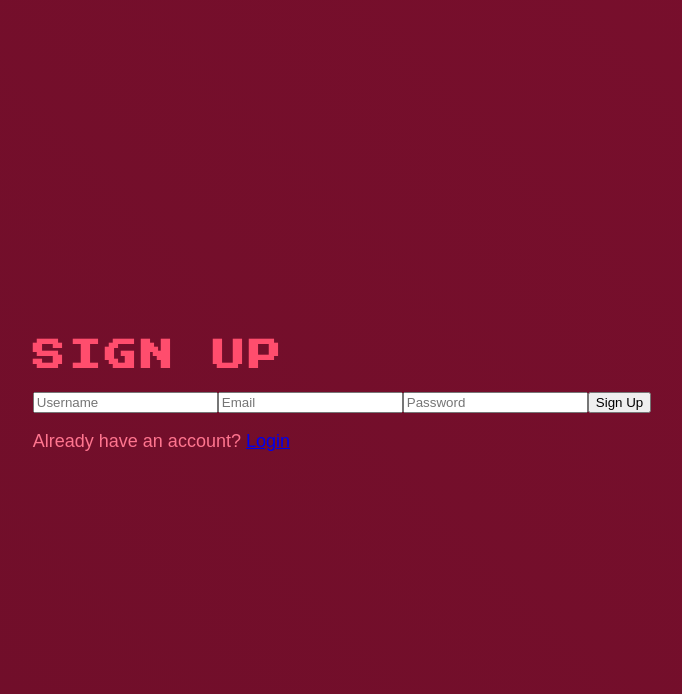
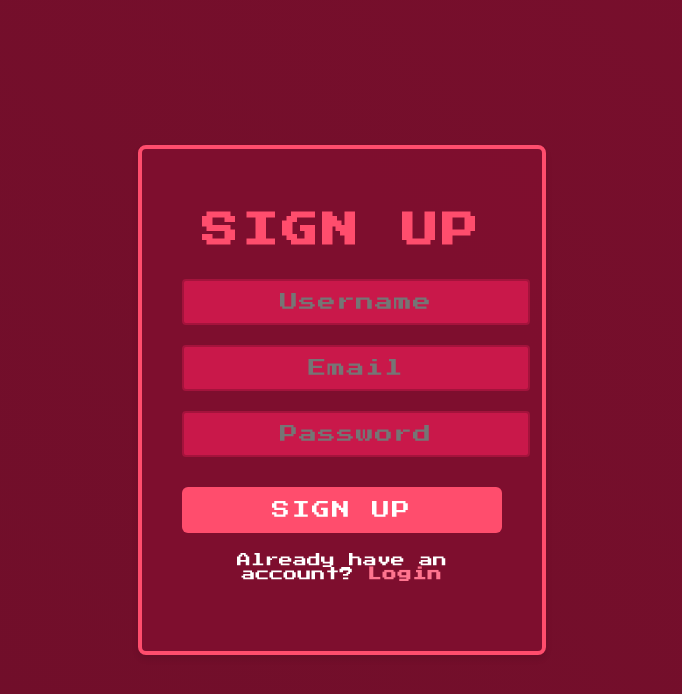
Before and after one commit to K-Senthil-Shunmugam/realms-of-discovery-front-end, a React (Create React App) app: page /signup in a window 1280 px wide. Shown: the top 694 px of the page, without its empty margins (298-980 px from the left). Built offline with nearby package versions, Linux system fonts and the light colour scheme.

Commit message:
Update 2 files
- /src/components/Signup.js
- /src/components/Signup.css

```diff
--- a/src/components/Signup.css
+++ b/src/components/Signup.css
@@ -1,6 +1,6 @@
 /* Signup.css */
 body {
-    font-family: 'Arial', sans-serif;
+  font-family: 'Press Start 2P', cursive; /* 8-bit font for all text */
   background-color: #590d22;
   margin: 0;
   padding: 0;
@@ -8,14 +8,29 @@ body {
   justify-content: center;
   align-items: center;
   height: 100vh;
+  background-image: linear-gradient(45deg, #590d22, #800f2f); /* Gradient for background */
+  background-size: 400% 400%;
+  animation: gradientAnimation 10s ease infinite; /* Animated gradient */
+}
+
+@keyframes gradientAnimation {
+  0% {
+    background-position: 0% 50%;
+  }
+  50% {
+    background-position: 100% 50%;
+  }
+  100% {
+    background-position: 0% 50%;
+  }
 }
 
 .signup-container {
   display: flex;
   justify-content: center;
   align-items: center;
+  width: 100%;
   height: 100%;
-    width: 100%;
 }
 
 .signup-box {
@@ -23,65 +38,87 @@ body {
   padding: 40px;
   border-radius: 8px;
   box-shadow: 0 4px 6px rgba(0, 0, 0, 0.1);
-    width: 300px;
+  width: 320px; /* Adjusted size */
   text-align: center;
+  border: 4px solid #ff4d6d; /* 8-bit solid border */
+  background: rgba(128, 15, 47, 0.9); /* Semi-transparent background */
 }
 
 h1 {
   color: #ff4d6d;
-    font-size: 32px;
+  font-size: 36px; /* Adjusted size for clarity */
   margin-bottom: 20px;
+  font-family: 'Press Start 2P', cursive; /* 8-bit font for title */
+  letter-spacing: 4px; /* Spaced out letters for retro style */
+  text-transform: uppercase;
 }
 
 .input-field {
   width: 100%;
   padding: 12px;
   margin: 10px 0;
-    border: 1px solid #a4133c;
+  border: 2px solid #a4133c;
   border-radius: 4px;
-    font-size: 16px;
+  font-size: 18px;
   background-color: #c9184a;
   color: white;
+  text-align: center;
+  font-family: 'Press Start 2P', cursive; /* 8-bit font for inputs */
+  letter-spacing: 1px;
+  transition: all 0.3s ease-in-out;
 }
 
 .input-field:focus {
   outline: none;
-    border-color: #ff758f;
+  border-color: #ff4d6d;
+  box-shadow: 0 0 10px #ff4d6d, 0 0 20px #ff4d6d; /* Glowing effect */
+  background-color: #ff758f; /* Lighten on focus */
 }
 
 .signup-btn {
   width: 100%;
-    padding: 12px;
+  padding: 14px;
   margin-top: 20px;
   background-color: #ff4d6d;
   border: none;
   color: white;
   font-size: 18px;
-    border-radius: 4px;
+  border-radius: 6px;
   cursor: pointer;
+  font-family: 'Press Start 2P', cursive;
+  text-transform: uppercase;
+  letter-spacing: 2px;
+  transition: background-color 0.3s ease, transform 0.2s ease;
 }
 
 .signup-btn:hover {
   background-color: #ff758f;
+  transform: scale(1.05); /* Slight scaling effect for hover */
+  box-shadow: 0 0 10px #ff4d6d, 0 0 20px #ff4d6d; /* Glowing effect */
 }
 
 .error-msg {
   color: #ff758f;
   font-size: 14px;
   margin-top: 10px;
+  font-family: 'Press Start 2P', cursive;
 }
 
 .login-link {
   margin-top: 20px;
   color: white;
   font-size: 14px;
+  font-family: 'Press Start 2P', cursive;
 }
 
 .login-link a {
   color: #ff758f;
   text-decoration: none;
+  font-weight: bold;
+  letter-spacing: 1px;
 }
 
 .login-link a:hover {
   text-decoration: underline;
+  color: #ff4d6d; /* Highlight color on hover */
 }
--- a/src/components/Signup.js
+++ b/src/components/Signup.js
@@ -26,29 +26,34 @@ const Signup = () => {
   };
 
   return (
-    <div>
+    <div className="signup-container">
+      <div className="signup-box">
         <h1>Sign Up</h1>
         <input
           type="text"
           placeholder="Username"
           value={username}
           onChange={(e) => setUsername(e.target.value)}
+          className="input-field"
         />
         <input
           type="email"
           placeholder="Email"
           value={email}
           onChange={(e) => setEmail(e.target.value)}
+          className="input-field"
         />
         <input
           type="password"
           placeholder="Password"
           value={password}
           onChange={(e) => setPassword(e.target.value)}
+          className="input-field"
         />
-      <button onClick={handleSignup}>Sign Up</button>
-      {error && <p>{error}</p>}
-      <p>Already have an account? <a href="/login">Login</a></p>
+        <button onClick={handleSignup} className="signup-btn">Sign Up</button>
+        {error && <p className="error-msg">{error}</p>}
+        <p className="login-link">Already have an account? <a href="/login">Login</a></p>
+      </div>
     </div>
   );
 };
```
Lines whose indentation alone changed are shown as unchanged.
